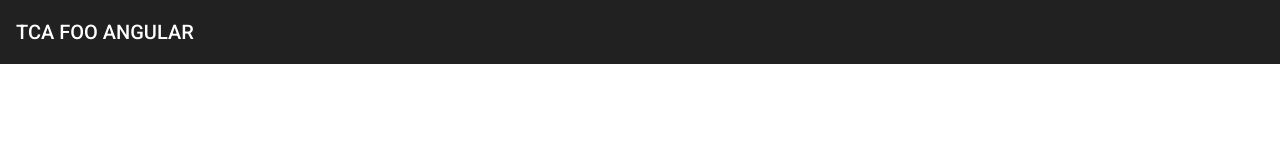
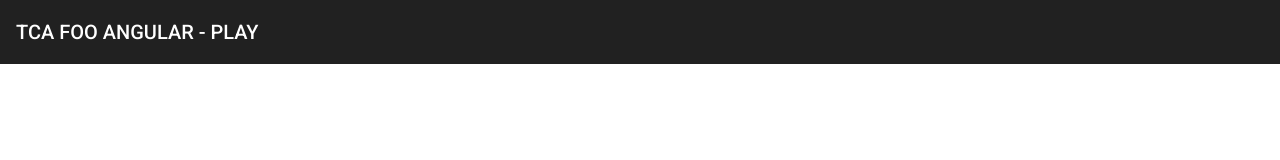
Before and after one commit to 2021-spring-afe-mowe/tca-foo-angular, an Angular app: page /play in a window 1280 px wide. Before the commit this address led to /. Shown: the top 160 px of the page. Built offline with nearby package versions, Linux system fonts and the light colour scheme.

Commit message:
Routing working...
At least by hacking the browser address ! ! !

```diff
--- a/src/app/app-routing.module.ts
+++ b/src/app/app-routing.module.ts
@@ -1,7 +1,18 @@
 import { NgModule } from '@angular/core';
 import { RouterModule, Routes } from '@angular/router';
+import { HomeComponent } from './home/home.component';
+import { PlayComponent } from './play/play.component';
 
-const routes: Routes = [];
+const routes: Routes = [
+  {
+    path: ''
+    , component: HomeComponent
+  }
+  , {
+    path: 'play'
+    , component: PlayComponent
+  }
+];
 
 @NgModule({
   imports: [RouterModule.forRoot(routes)],
--- a/src/app/app.component.html
+++ b/src/app/app.component.html
@@ -1,3 +1 @@
-<mat-toolbar>
-  <span>TCA FOO ANGULAR</span>
-</mat-toolbar>
+<router-outlet></router-outlet>
--- a/src/app/home/home.component.html
+++ b/src/app/home/home.component.html
@@ -1 +1,3 @@
-<p>home works!</p>
+<mat-toolbar>
+    <span>TCA FOO ANGULAR - HOME</span>
+</mat-toolbar>
--- a/src/app/play/play.component.html
+++ b/src/app/play/play.component.html
@@ -1 +1,3 @@
-<p>play works!</p>
+<mat-toolbar>
+    <span>TCA FOO ANGULAR - PLAY</span>
+</mat-toolbar>
```
